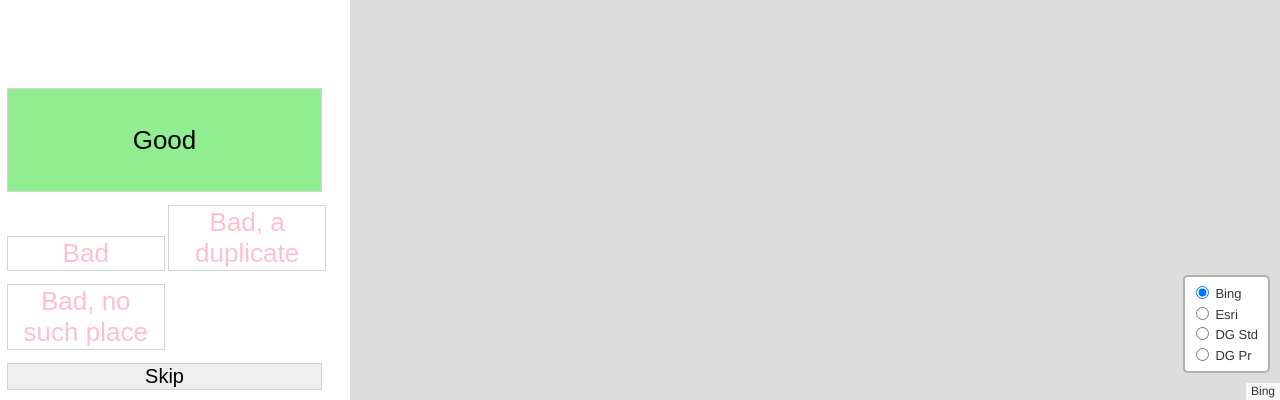
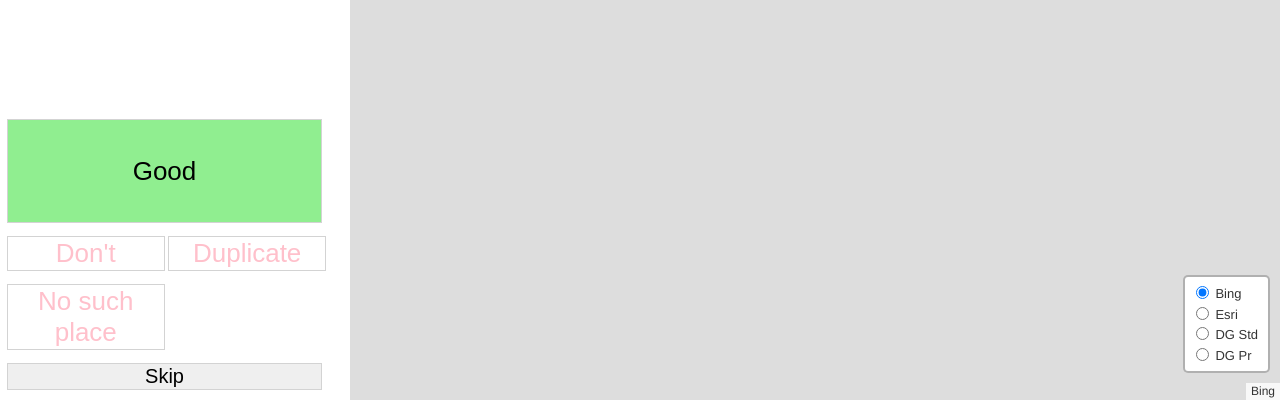
Before and after one commit to mapsme/cf_audit, a Flask app: template www/templates/task.html in a window 1280 px wide. Shown: the part 400-800 px from the top of the page. Run offline with Flask 2, Linux system fonts and the light colour scheme; the visitor is signed in with stand-in values (Sample User, id 1); tables that the repository leaves empty hold one stand-in row (values such as "Sample post"); the template is opened without the code that fills it: most values are stand-ins (such as "Sample title", 1, 10 or a date in 2020); data that the repository does not hold is empty; some libraries are stand-ins or nearby versions.

Commit message:
Change titles on Bad buttons

```diff
--- a/www/templates/task.html
+++ b/www/templates/task.html
@@ -32,9 +32,9 @@
       <p class="toproject"><a href="{{ url_for('project', name=project.name) }}">← to the project</a></p>
       <div id="buttons">
         <button id="good" class="b_good">Good</button>
-        <button id="bad" class="b_bad">Bad</button>
-        <button id="bad_dup" class="b_bad">Bad, a duplicate</button>
-        <button id="bad_nosuch" class="b_bad">Bad, no such place</button>
+        <button id="bad" class="b_bad">Don't</button>
+        <button id="bad_dup" class="b_bad">Duplicate</button>
+        <button id="bad_nosuch" class="b_bad">No such place</button>
         <button id="skip" class="b_next">Skip</button>
       </div>
     </div>
```
